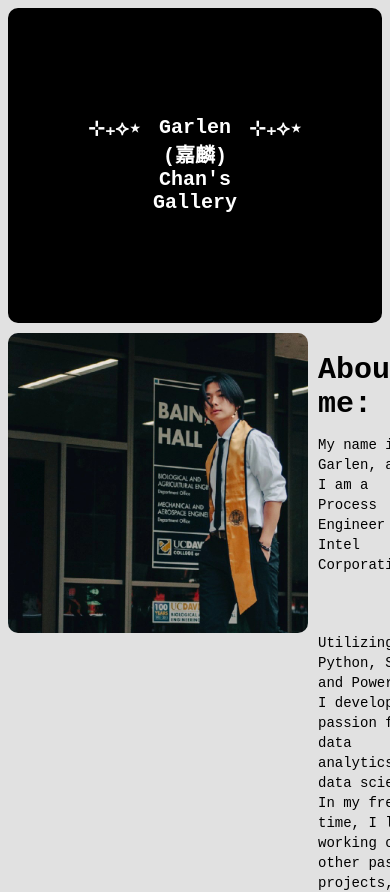
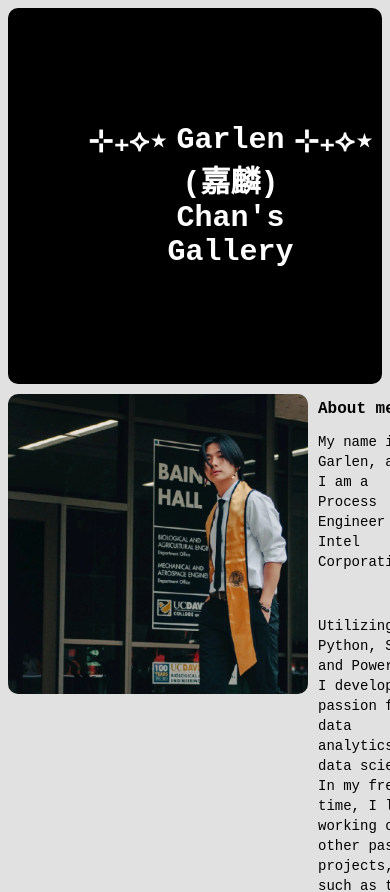
Before and after one commit to gachan2090/len.katsu, a React (Vite) app: page / in a window 390 px wide. Shown: the top 892 px of the page. Built offline with nearby package versions, Linux system fonts and the light colour scheme.

Commit message:
Update index.css

```diff
--- a/src/index.css
+++ b/src/index.css
@@ -173,12 +173,8 @@ html {
 /* media query for mobile*/
 
 @media only screen and (max-width: 1200px) {
-  /* html {
-    overflow-x: hidden;
-  } */
-
   #titleText {
-    font-size: 20px;
+    font-size: 30px;
   }
 
   #WholeBioWrapper {
@@ -190,6 +186,10 @@ html {
   #BioImage {
     width: 300px;
     height: 300px;
+  }
+
+  #BioTitle {
+    font-size: 16px;
   }
 
   #BioText {
```
